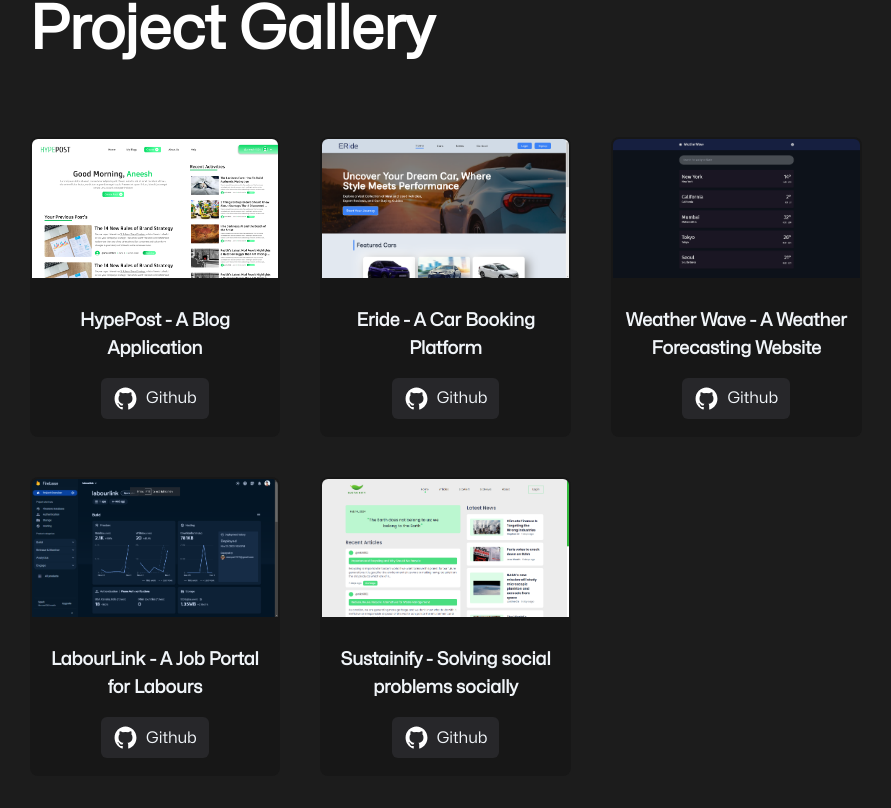
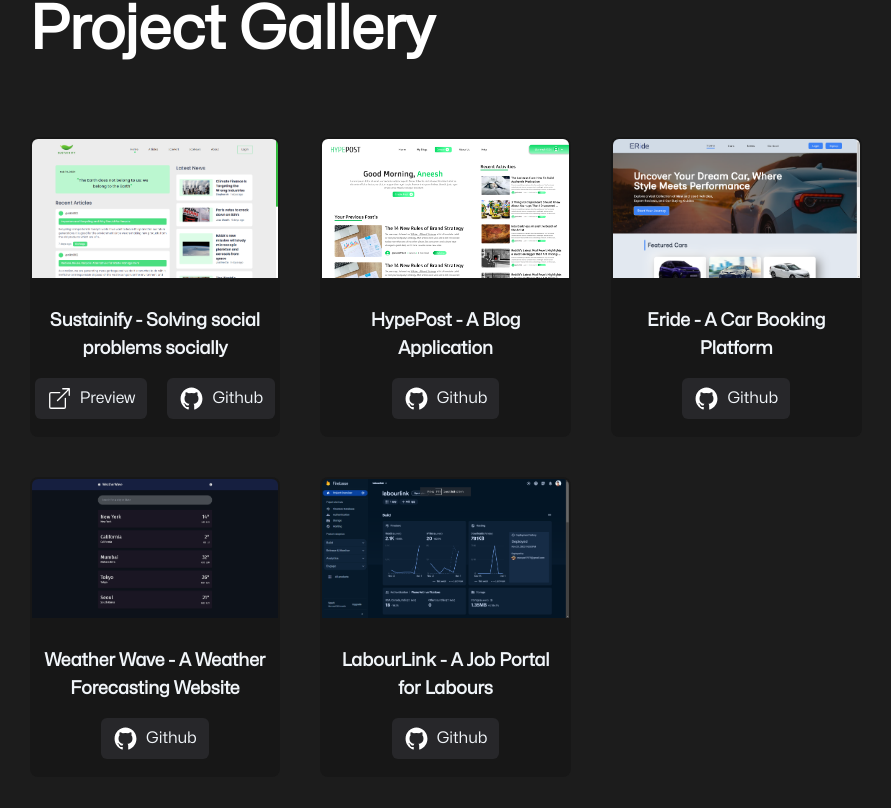
Before and after one commit to aneeshsharma72067/new-portfolio, a Vue app: page / in a window 1280 px wide. Shown: the part 2412-3220 px from the top of the page, without its empty margins (188-1079 px from the left). Built offline with nearby package versions, Linux system fonts and the light colour scheme; some icons are missing.

Commit message:
Added Sustainfy production link

```diff
--- a/src/components/Projects.vue
+++ b/src/components/Projects.vue
@@ -4,6 +4,10 @@
       Project Gallery
     </h1>
     <div class="big-projects flex flex-col w-full gap-10 sm:grid sm:grid-cols-3 ">
+      <ProjectComponent imageName="sustainify.png" projectName="Sustainify - Solving social problems socially"
+        description="Sustainify empowers users to connect, share environmental concerns, and collaborate on cleanup efforts through image-based awareness campaigns. "
+        repoUrl="https://github.com/aneeshsharma72067/sustainify.git"
+        previewUrl="https://sustainify-web.netlify.app/" />
       <ProjectComponent imageName="blog-site.png" projectName="HypePost - A Blog Application"
         description="A dynamic blog platform, built with the MERN stack, facilitating blog creation and sharing for content enthusiasts."
         repoUrl="https://github.com/aneeshsharma72067/eride-website.git" />
@@ -16,9 +20,6 @@
       <ProjectComponent imageName="labour-link.png" projectName="LabourLink - A Job Portal for Labours"
         description="LabourLink is user-friendly platform for laborers to find work, built with React.js, Vite, TailwindCSS and Firebase"
         repoUrl="https://github.com/aneeshsharma72067/labourlink-dupe.git" />
-      <ProjectComponent imageName="sustainify.png" projectName="Sustainify - Solving social problems socially"
-        description="Sustainify empowers users to connect, share environmental concerns, and collaborate on cleanup efforts through image-based awareness campaigns. "
-        repoUrl="https://github.com/aneeshsharma72067/sustainify.git" />
 
     </div>
     <div class="small-projects">
```
